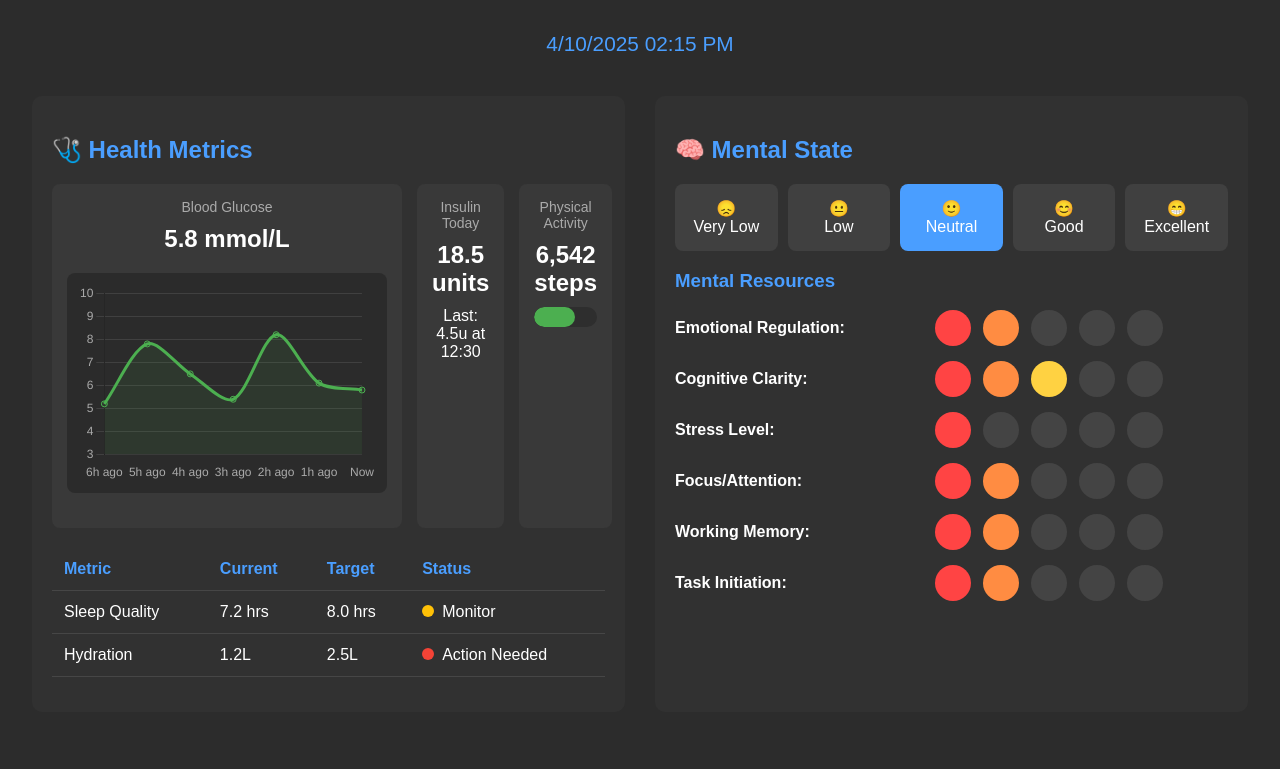
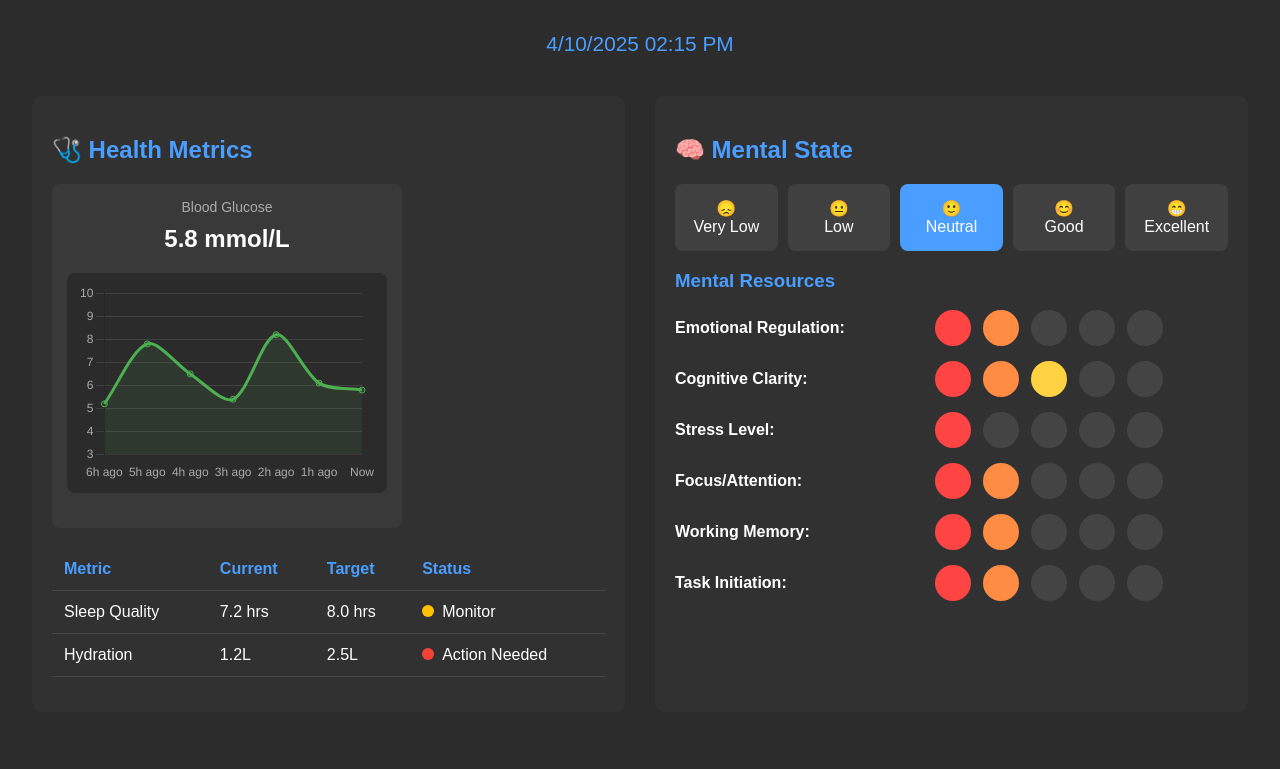
Before and after one commit to jr440/Jr-Health, a plain HTML site: page index.html in a window 1280 px wide. Shown: the top 769 px of the page. Drawn offline with nearby package versions, Linux system fonts and the light colour scheme.

Commit message:
Update index.html

```diff
--- a/index.html
+++ b/index.html
@@ -245,19 +245,6 @@
             </div>
           </div>
 
-          <div class="metric-card">
-            <div class="metric-label">Insulin Today</div>
-            <div class="metric-value">18.5 units</div>
-            <div>Last: 4.5u at 12:30</div>
-          </div>
-
-          <div class="metric-card">
-            <div class="metric-label">Physical Activity</div>
-            <div class="metric-value">6,542 steps</div>
-            <div class="progress-container">
-              <div class="progress-bar" style="width: 65%; background-color: #4CAF50;"></div>
-            </div>
-          </div>
         </div>
 
         <table>
```
